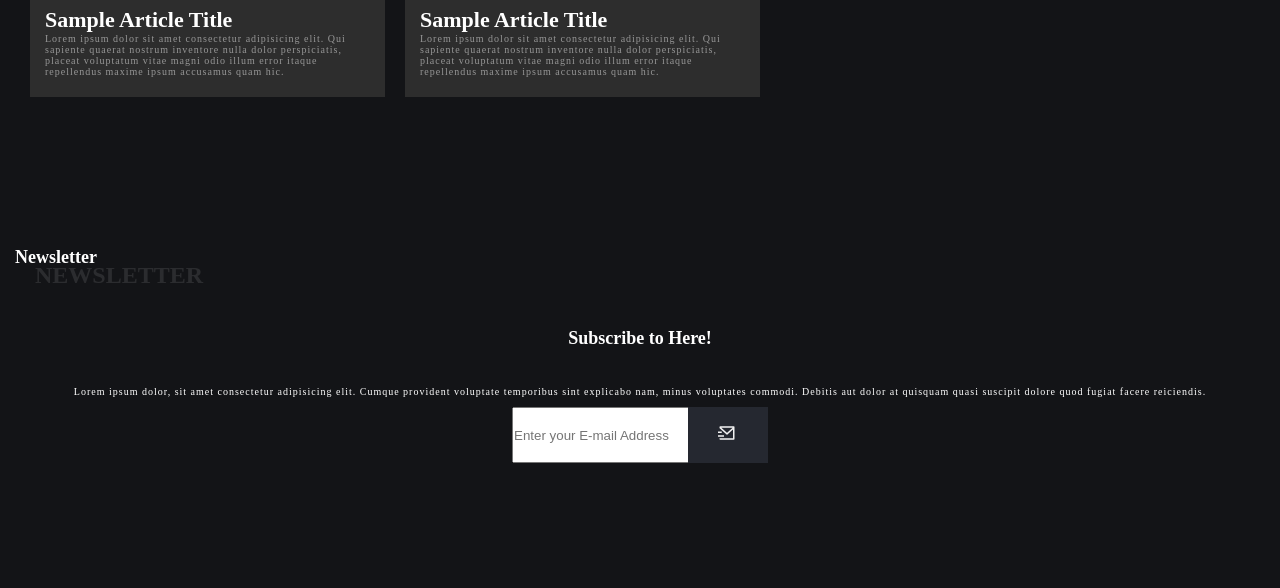
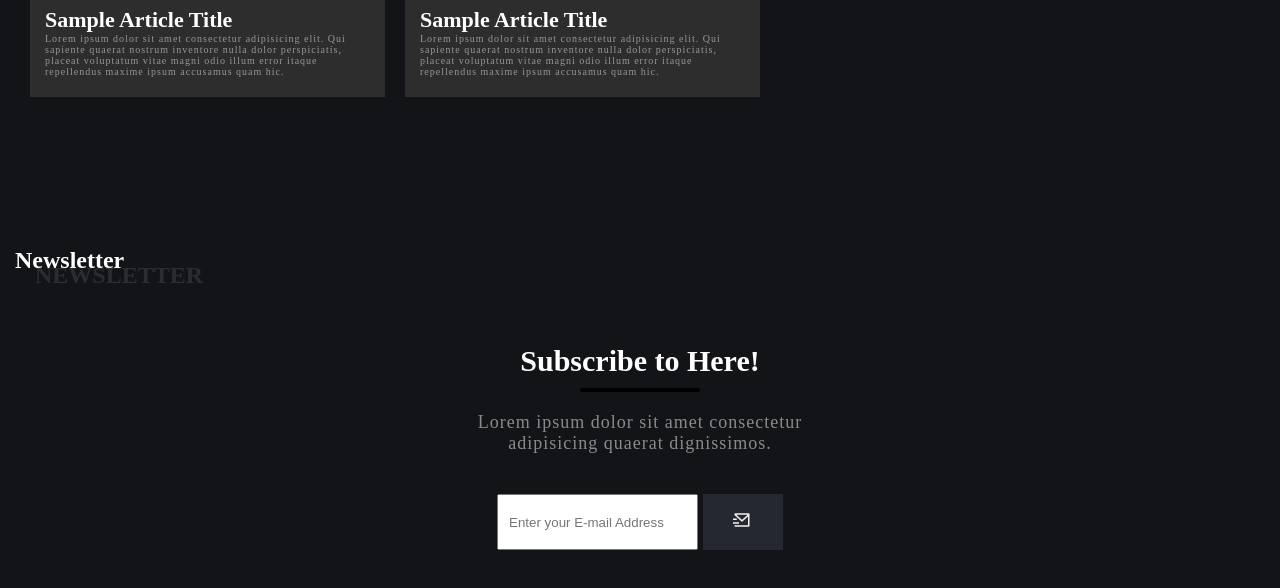
Before and after one commit to Christiano0407/webBlog, a website: page blog/html/blog.html in a window 1280 px wide. Shown: the part 2738-3326 px from the top of the page. Before the commit the page ends 3251 px from the top, so only its background shows below. Drawn offline with nearby package versions, Linux system fonts and the light colour scheme.

Commit message:
blog part 06

```diff
--- a/blog/css/blogMain.css
+++ b/blog/css/blogMain.css
@@ -610,3 +610,28 @@ background-color: #2d2d2d;
 .popular__tag--container .article:hover .article-image {
   transform: scale(1.05);
 }
+
+/* == Newsletter ==*/
+.newsletter {
+  padding-bottom: 4rem;
+}
+#newsletter {
+  font-size: 2.4rem;
+}
+.newsletter__description {
+  margin-bottom: 3rem;
+}
+#titleNews::after {
+    content: " ";
+    width: 50%;
+    display: flex;
+    border-radius: 1rem;
+    margin-top: 1rem;
+    border: 2px solid #000;
+    position: relative;
+    left: 25%;
+  }
+/*==== Footer =====*/
+.footer {
+  background-color: #131417;
+}
--- a/blog/css/media/mediaQuerie.css
+++ b/blog/css/media/mediaQuerie.css
@@ -25,6 +25,24 @@
   }
   .swiper {
     width: 650px;
+  }
+  .newsletter__description {
+    max-width: 40rem;
+    font-size: 1.8rem;
+    font-weight: 500;
+    filter: opacity(0.5);
+  }
+  .form-container-inner {
+    align-items: center;
+  }
+  .form__input {
+    padding: 1rem;
+    margin-right: 1rem;
+  }
+  #titleNews {
+    font-size: 3rem;
+    font-weight: 900;
+    padding: 1rem;
   }
 }
 
--- a/blog/html/blog.html
+++ b/blog/html/blog.html
@@ -753,12 +753,12 @@
         </h2>
 
         <div id="formInner" class="form__container--inner">
-          <h3 id="title" class="title newsletter__title">Subscribe to Here!</h3>
+          <h3 id="titleNews" class="title newsletter__title">
+            Subscribe to Here!
+          </h3>
           <p id="newDescription" class="newsletter__description">
-            Lorem ipsum dolor, sit amet consectetur adipisicing elit. Cumque
-            provident voluptate temporibus sint explicabo nam, minus voluptates
-            commodi. Debitis aut dolor at quisquam quasi suscipit dolore quod
-            fugiat facere reiciendis.
+            Lorem ipsum dolor sit amet consectetur adipisicing quaerat
+            dignissimos.
           </p>
 
           <form action="" class="form">
@@ -775,6 +775,7 @@
       </div>
     </section>
     <!--Footer-->
+    <footer id="footer" class="footer section"></footer>
 
     <!-- == Blog Javascript == -->
     <!--Add Swiper CDN or NPM-->
```
